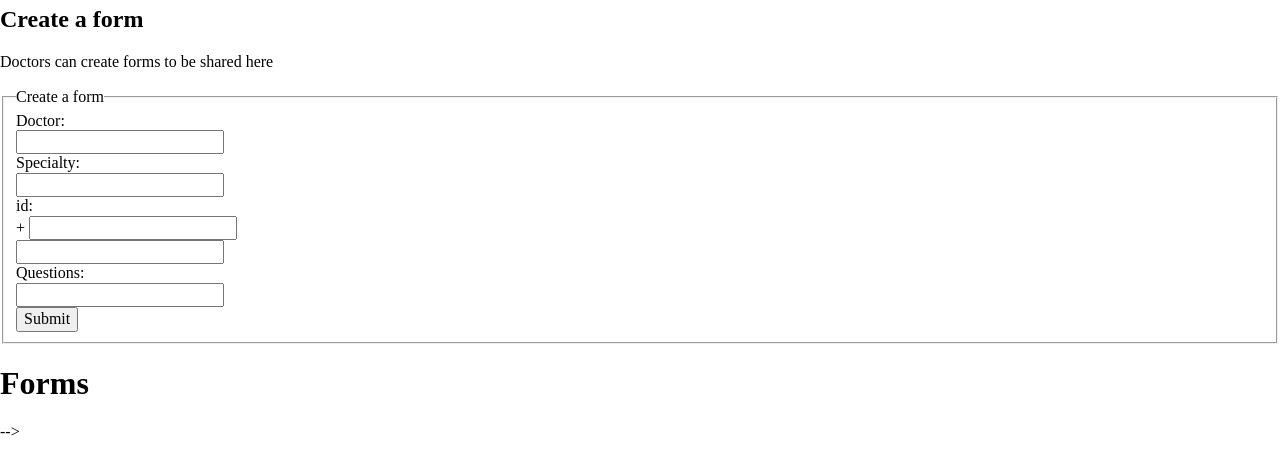
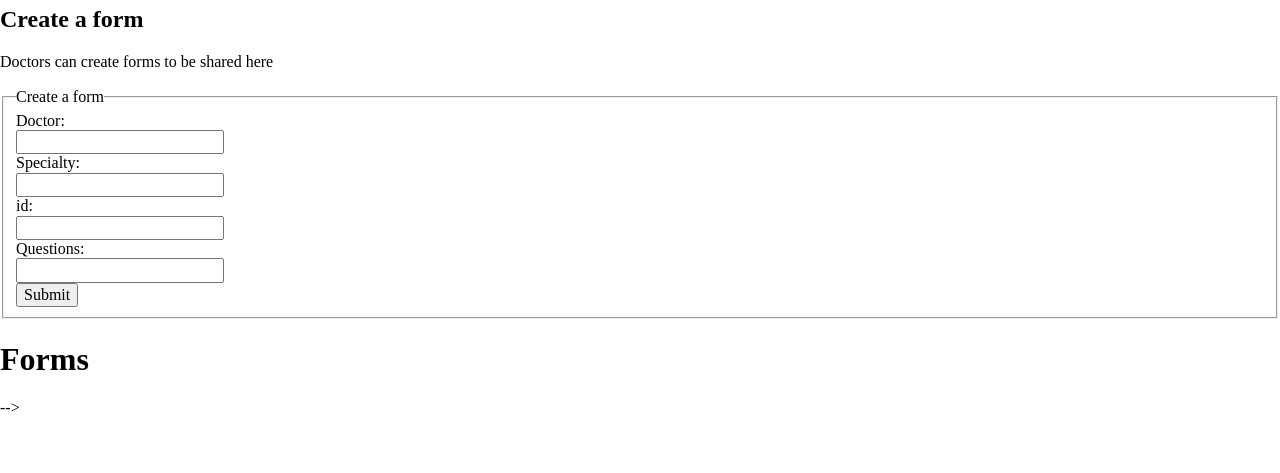
Before and after one commit to saadyboy2000/patientIntakeCapstone, a website: page public/index.html in a window 1280 px wide. Shown: the part 227-700 px from the top of the page. Drawn offline with nearby package versions, Linux system fonts and the light colour scheme.

Commit message:
deleted age element

```diff
--- a/public/index.html
+++ b/public/index.html
@@ -44,9 +44,8 @@
                 <label>Specialty:</label><br>
                 <input type="text" id="specialty" name="specialty" required><br>
                 <label>id:</label><br>
- +               <input type="number" id="id" name="id" required><br>
-                 <input type="text" id="age" name="age" required><br>
-                 <label>Questions:</label><br>
+                <input type="number" id="id" name="id" required><br>
+                <label>Questions:</label><br>
                 <input type = "text" id = "questions" name = "questions" required><br>
                 <button type="submit " id="new-submit-button ">Submit</button>
             </fieldset>
```
